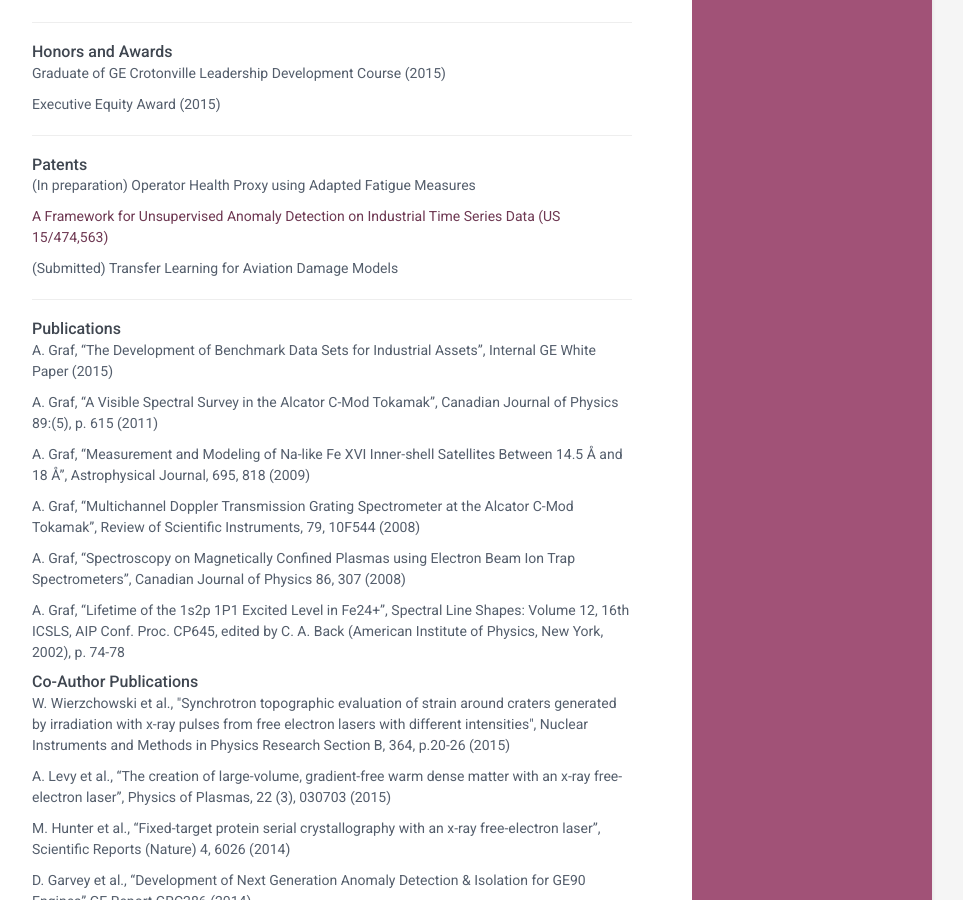
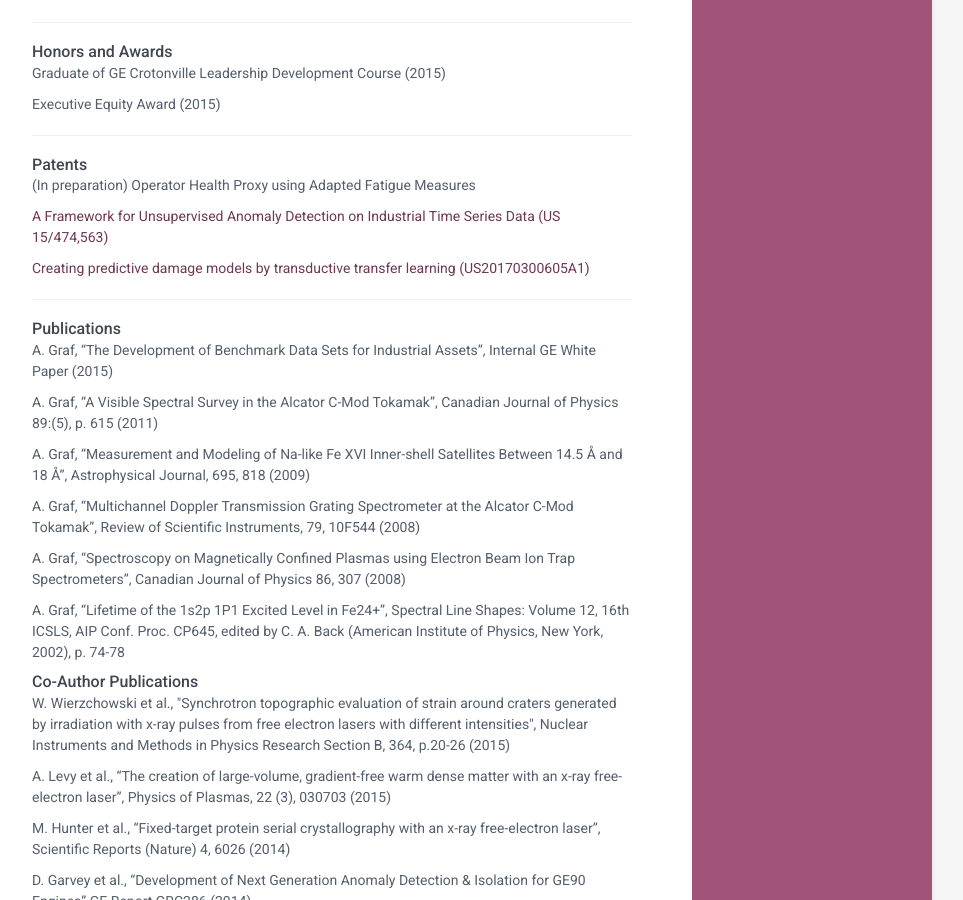
Before and after one commit to AlexanderGraf/online-cv, a Jekyll site: the page built from index.html, in a window 1280 px wide and 900 px high, scrolled down 3808 px. Shown: the whole window, without its empty margins (188-1151 px from the left). Built offline with Jekyll 4.4.1, drawn with Linux system fonts in a browser that asks for light colours; some web fonts are replaced.

Commit message:
updated text

```diff
--- a/_includes/patents.html
+++ b/_includes/patents.html
@@ -7,6 +7,6 @@
     <div>
     <p>(In preparation) Operator Health Proxy using Adapted Fatigue Measures</p>
     <p><a href="https://www.google.com/patents/US20170284896">A Framework for Unsupervised Anomaly Detection on Industrial Time Series Data (US 15/474,563)</a></p>
-    <p>(Submitted) Transfer Learning for Aviation Damage Models</p>
+    <p><a href="https://patents.google.com/patent/US20170300605A1/en">Creating predictive damage models by transductive transfer learning  (US20170300605A1)</a></p>
     </div>
 </div>
```
Also changed, not shown: 1 other file.
